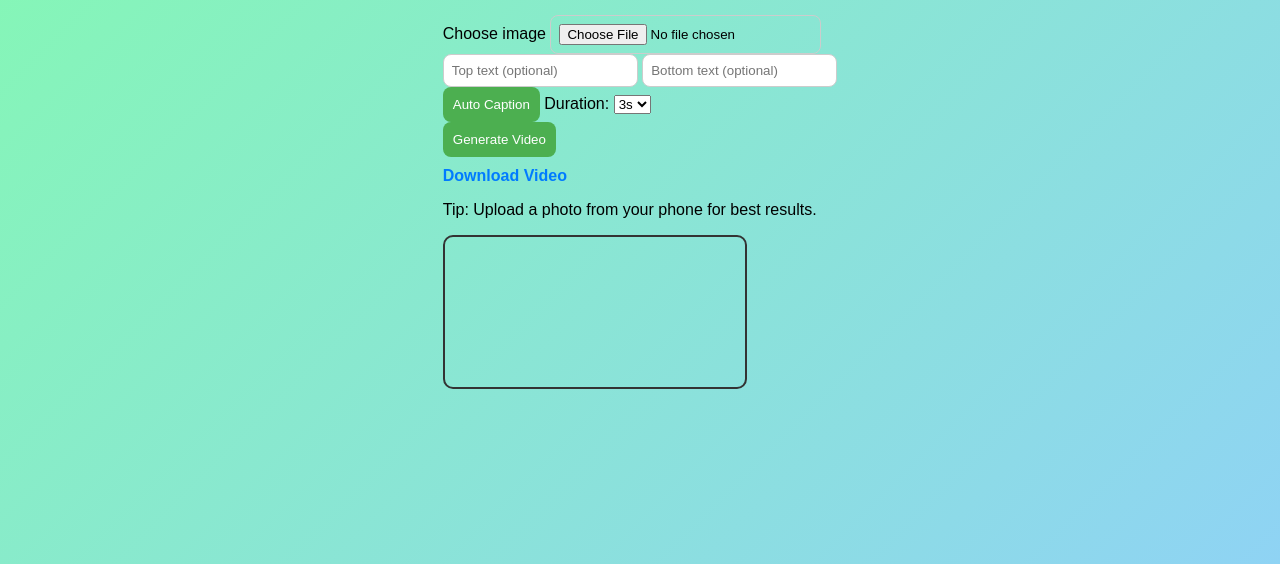
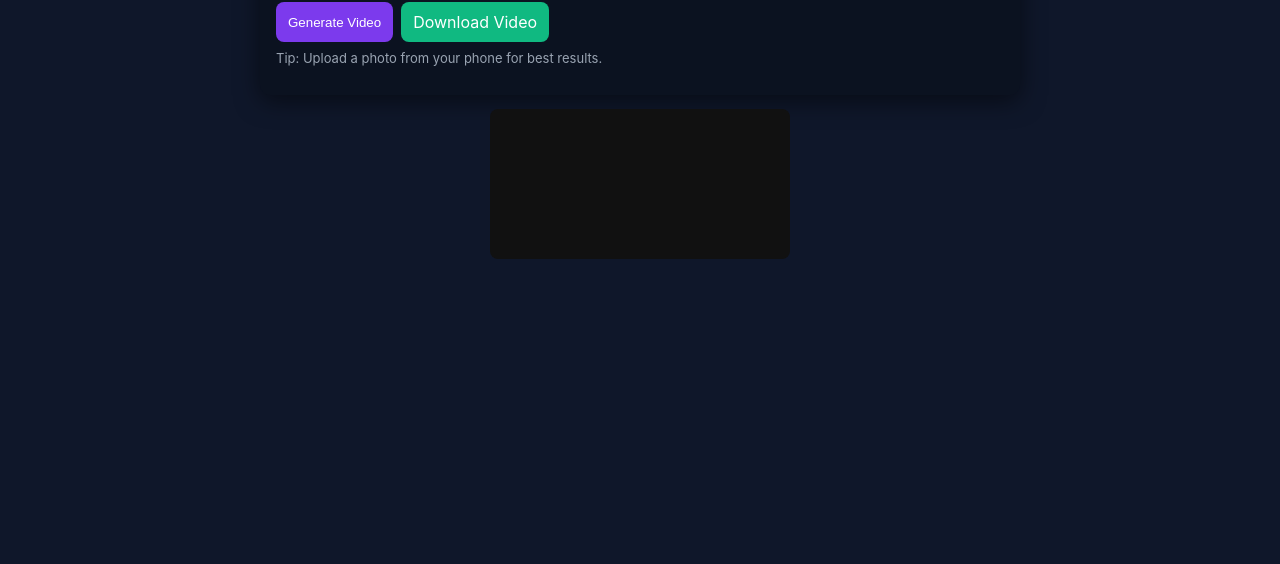
Before and after one commit to mmjdjdmm5-ux/meme-clone-advanced, a website: page index.html in a window 1280 px wide. Shown: the part 236-800 px from the top of the page. Drawn offline with Linux system fonts and the light colour scheme.

Commit message:
add styles for video meme generator

```diff
--- a/styles.css
+++ b/styles.css
@@ -1,65 +1,16 @@
-body {
-  font-family: Arial, sans-serif;
-  background: linear-gradient(135deg, #84fab0, #8fd3f4);
-  margin: 0;
-  padding: 0;
-  display: flex;
-  justify-content: center;
-  align-items: center;
-  height: 100vh;
-}
-
-.container {
-  background: white;
-  border-radius: 15px;
-  box-shadow: 0 5px 15px rgba(0,0,0,0.2);
-  padding: 20px;
-  text-align: center;
-  width: 90%;
-  max-width: 400px;
-}
-
-h1 {
-  color: #333;
-}
-
-.meme-box {
-  display: flex;
-  flex-direction: column;
-  gap: 10px;
-  margin-bottom: 20px;
-}
-
-input[type="text"], input[type="file"] {
-  padding: 8px;
-  border-radius: 8px;
-  border: 1px solid #ccc;
-}
-
-button {
-  background: #4CAF50;
-  color: white;
-  border: none;
-  padding: 10px;
-  border-radius: 8px;
-  cursor: pointer;
-  transition: 0.3s;
-}
-
-button:hover {
-  background: #45a049;
-}
-
-canvas {
-  max-width: 100%;
-  border: 2px solid #333;
-  border-radius: 10px;
-}
-
-#downloadLink {
-  display: block;
-  margin-top: 10px;
-  color: #007bff;
-  text-decoration: none;
-  font-weight: bold;
-}
+*{box-sizing:border-box}
+body{font-family:Inter,Arial;margin:0;background:#0f172a;color:#fff;display:flex;justify-content:center;align-items:flex-start;padding:28px}
+.app{width:100%;max-width:760px}
+h1{text-align:left;margin:0 0 12px 0;color:#fff}
+.controls{background:#0b1220;padding:16px;border-radius:10px;box-shadow:0 6px 24px rgba(0,0,0,0.5)}
+.row{display:flex;gap:8px;flex-wrap:wrap;margin-top:8px}
+.file input{display:block;margin-top:6px}
+input[type="text"]{padding:10px;border-radius:8px;border:1px solid #233;min-width:160px;background:#0f172a;color:#fff}
+button{padding:10px 12px;border-radius:8px;border:none;cursor:pointer;background:#2b6cb0;color:#fff}
+button.primary{background:#7c3aed}
+button:hover{opacity:0.95}
+.preview{margin-top:14px;display:flex;justify-content:center}
+canvas{background:#111;border-radius:8px;max-width:100%;height:auto}
+.hint{color:#9aa4b2;font-size:13px;margin-top:8px}
+.hidden{display:none}
+#downloadLink{display:inline-block;padding:10px 12px;background:#10b981;border-radius:8px;color:#fff;text-decoration:none}
```
